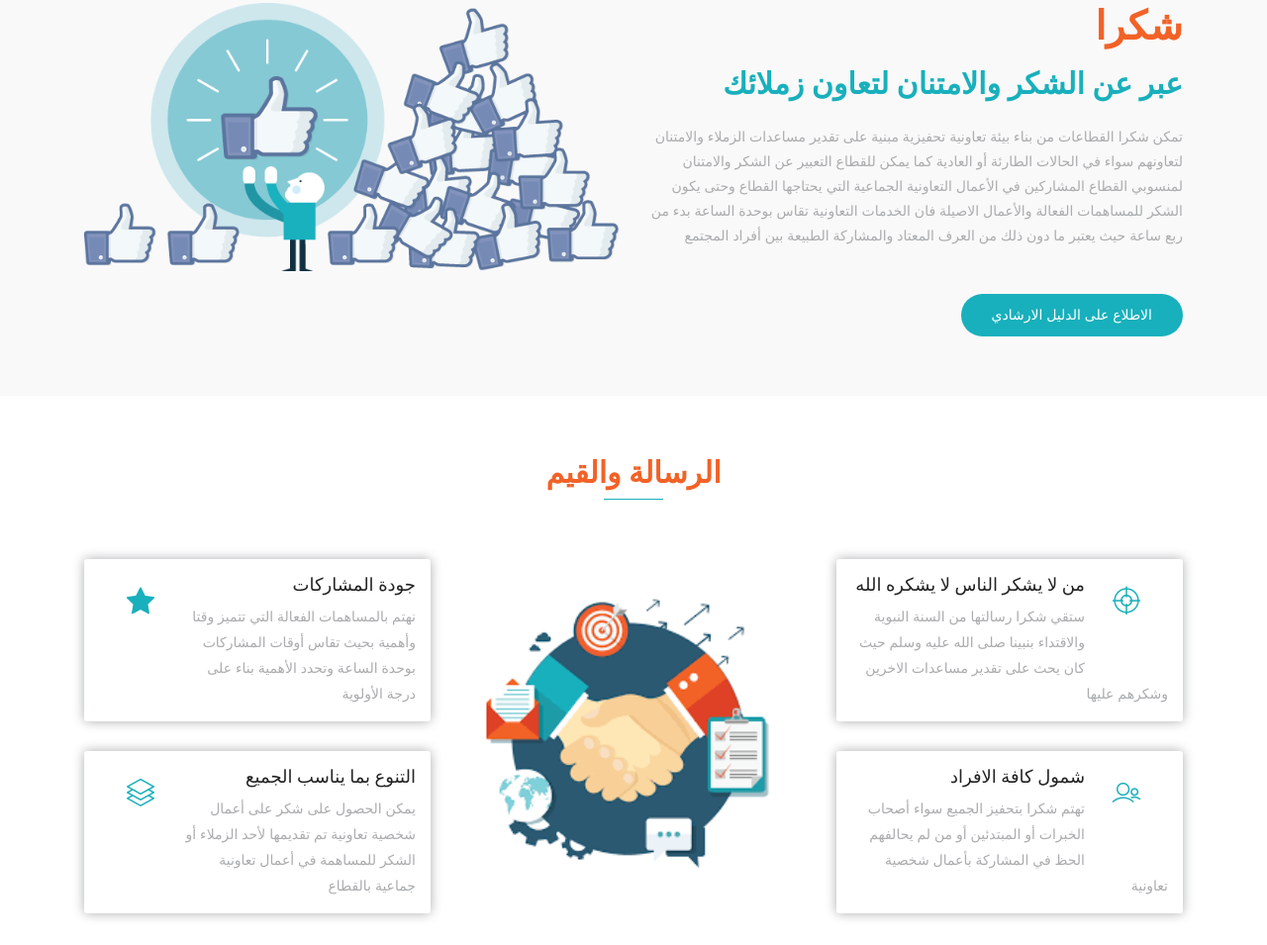
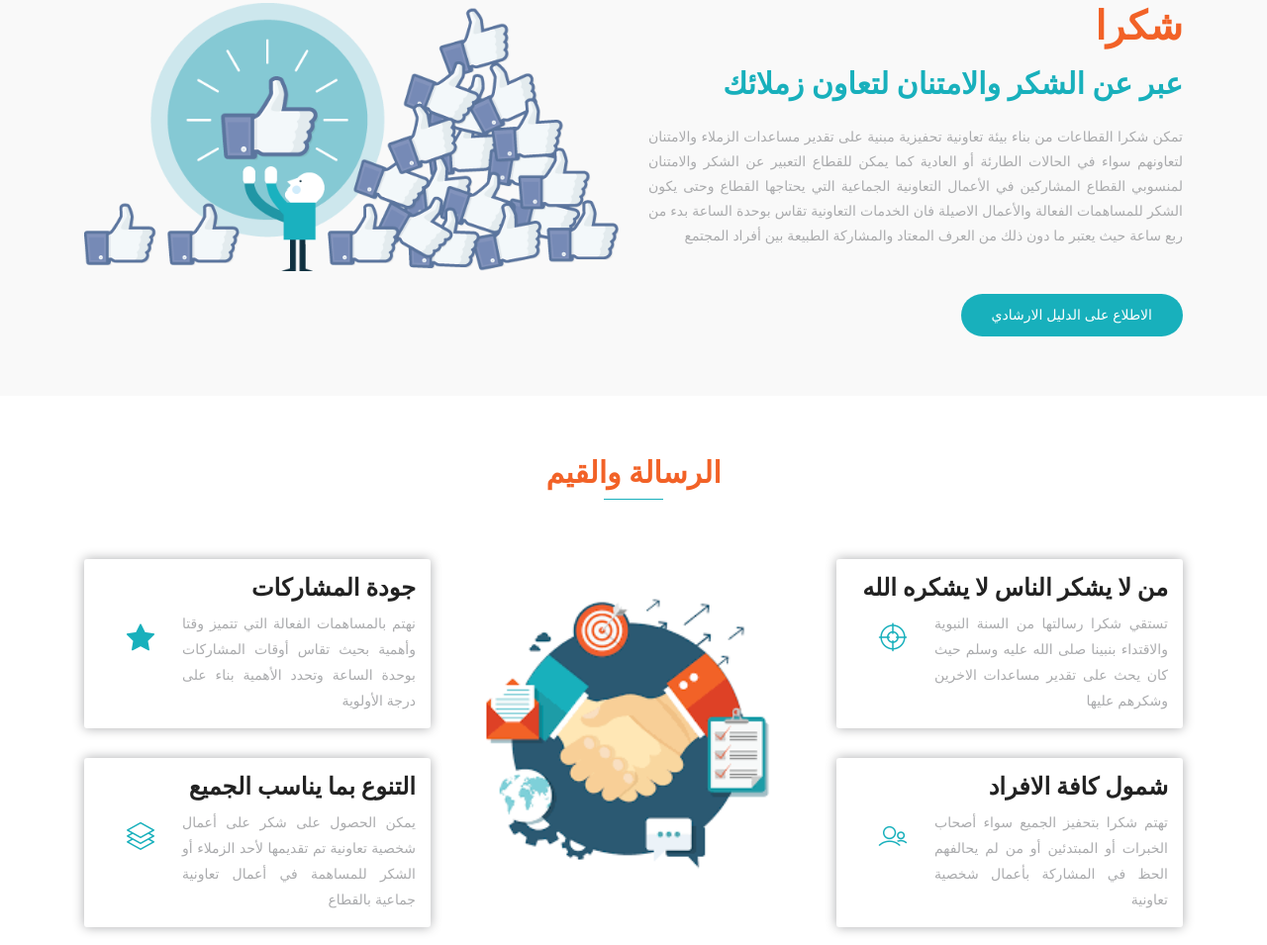
Before and after one commit to AmalAL-Otaibi/AmalAL-Otaibi.github.io, a plain HTML site: page kau_thanks/main.html in a window 1280 px wide. Shown: the part 57-1012 px from the top of the page at 99% size. Drawn offline with Linux system fonts and the light colour scheme; files whose address does not match are found by name; a web font is replaced by a local one.

Commit message:
hollow new changes

```diff
--- a/kau_thanks/main.html
+++ b/kau_thanks/main.html
@@ -39,7 +39,7 @@
                  <h1 class="mb-3" style="color:#F26227">شكرا</h1>
                  <h3 class="section-title" style="color: #18B0BC">عبر عن الشكر والامتنان لتعاون زملائك </h3>
                </div>
-               <div class="content">
+               <div class="content text-justify">
                  <p>
                    تمكن شكرا القطاعات من بناء بيئة تعاونية تحفيزية مبنية على تقدير مساعدات الزملاء والامتنان لتعاونهم سواء في الحالات الطارئة أو العادية كما يمكن للقطاع التعبير عن الشكر والامتنان لمنسوبي القطاع المشاركين في الأعمال التعاونية الجماعية التي يحتاجها القطاع وحتى يكون الشكر للمساهمات الفعالة والأعمال الاصيلة فان الخدمات التعاونية تقاس بوحدة الساعة بدء من ربع ساعة حيث يعتبر ما دون ذلك من العرف المعتاد والمشاركة الطبيعة بين أفراد المجتمع
                  </p>
@@ -65,25 +65,31 @@
        </div>
        <div class="row">
          <div class="col-lg-4 col-md-12 col-sm-12 col-xs-12">
-           <div class="content-left">
+           <div class="content-right text-justify">
              <div class="box-item wow fadeInLeft" data-wow-delay="0.3s">
+                 <h4 >من لا يشكر الناس لا يشكره الله </h4>
                <span class="icon">
                  <i class="lni-target"></i>
+
                </span>
+
                <div class="text">
-                 <h4 >من لا يشكر الناس لا يشكره الله </h4>
 
-<p>
- ستقي شكرا رسالتها من السنة النبوية والاقتداء بنبينا صلى الله عليه وسلم حيث كان يحث على تقدير مساعدات الاخرين وشكرهم عليها
-</p>
+                 <p>
+                 تستقي شكرا رسالتها من السنة النبوية والاقتداء بنبينا صلى الله عليه وسلم حيث كان يحث على تقدير مساعدات الاخرين وشكرهم عليها
+                 </p>
+
                </div>
+
              </div>
              <div class="box-item wow fadeInLeft" data-wow-delay="0.6s">
+                 <h4 >شمول كافة الافراد </h4>
                <span class="icon">
                  <i class="lni-users"></i>
                </span>
+
                <div class="text">
-                 <h4 >شمول كافة الافراد </h4>
+
                  <p>
 تهتم شكرا بتحفيز الجميع سواء أصحاب الخبرات أو المبتدئين أو من لم يحالفهم الحظ في المشاركة بأعمال شخصية تعاونية
 </p>
@@ -98,13 +104,15 @@
            </div>
          </div>
          <div class="col-lg-4 col-md-12 col-sm-12 col-xs-12">
-           <div class="content-right">
+           <div class="content-right text-justify">
              <div class="box-item wow fadeInRight" data-wow-delay="0.3s">
+                   <h4 >جودة المشاركات</h4>
                <span class="icon">
                  <i class="lni-star-filled"></i>
                </span>
+
                <div class="text">
-                 <h4 >جودة المشاركات</h4>
+
                  <p>
 
 نهتم بالمساهمات الفعالة التي تتميز وقتا وأهمية بحيث تقاس أوقات المشاركات بوحدة الساعة وتحدد الأهمية بناء على درجة الأولوية
@@ -113,11 +121,13 @@
                </div>
              </div>
              <div class="box-item wow fadeInRight" data-wow-delay="0.6s">
+                   <h4 >التنوع بما يناسب الجميع</h4>
                <span class="icon">
                  <i class="lni-layers"></i>
                </span>
+
                <div class="text">
-                 <h4 >التنوع بما يناسب الجميع</h4>
+
              <p>
                يمكن الحصول على شكر على أعمال شخصية تعاونية تم تقديمها لأحد الزملاء أو الشكر للمساهمة في أعمال تعاونية جماعية بالقطاع
             </p>
@@ -166,7 +176,7 @@
              </div>
              <div class="contetn">
                <div class="info-text">
-                 <h3><a href="#">صخر صالح </a></h3>
+           <h3><a href="#">صخر صالح </a></h3>
                  <p>مسؤول قواعد بيانات </p>
                </div>
 
@@ -357,7 +367,7 @@
              </div>
              <div class="contetn">
                <div class="info-text">
-                 <h3><a href="#">سلوى بن رباع</a></h3>
+                 <h3>سلوى بن رباع</h3>
                  <p>مسؤول علاقات عامة</p>
                </div>
 
@@ -389,7 +399,7 @@
              <div class="title">
                <h3>نهج</h3>
              </div>
-   <p >
+   <p>
              مشروع يهدف الى ايجاد اليه لتطوير البرمجيات بالعمادة
              </p>
 
@@ -406,7 +416,7 @@
              <div class="title">
                <h3>التدريب الصيفي</h3>
              </div>
-   <p >
+   <p>
    المساهمة في تدريب طلاب وطالبات كلبة الحاسبات والهندسة
              </p>
 
@@ -421,9 +431,9 @@
            <div class="table wow fadeInRight" data-wow-delay="1.2s">
                  <h5 style="color:#F26227">  شكرا للفريق   <i class="fa fa-thumbs-up"></i></h5>
              <div class="title">
-               <h3>اعمال المسابقة الوظيفة </h3>
+               <h3> المسابقة الوظيفية </h3>
              </div>
-   <p >
+   <p>
 الاستعانة بالكادر الفني للمراقبة على 1800 متقدم في اختبار المفاضلة
              </p>
 
@@ -441,7 +451,7 @@
              <div class="title">
                <h3>حفل الخريجين</h3>
              </div>
-   <p >
+   <p>
            المساهمة في اللجنة التقنية لتشغيل حفل الخريجين
              </p>
 
@@ -456,7 +466,7 @@
 
 
      </div>
-     <a href="#" class="btn btn-common mt-3 "  onclick="location.href = 'insert_group_collobration_work.html';">    اضافة االمزيد من الاعمال التعاونية الجماعية   </a>
+     <a href="#" class="btn btn-common mt-3 "  onclick="location.href = 'insert_group_collobration_work.html';">   إضافة المزيد من الاعمال التعاونية الجماعية   </a>
  <br/>
    </section>
 
```
